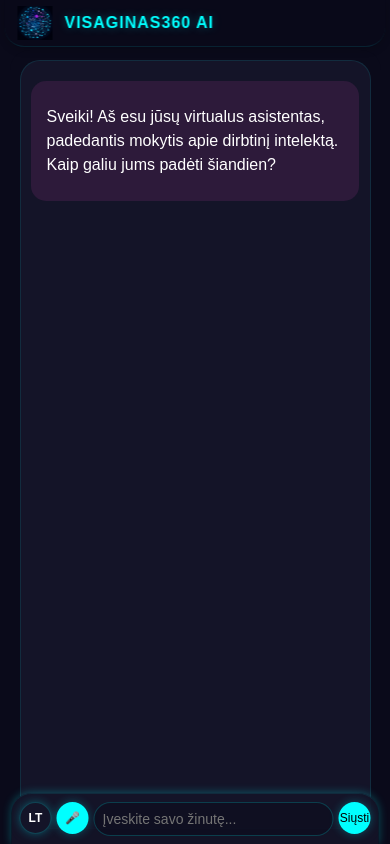
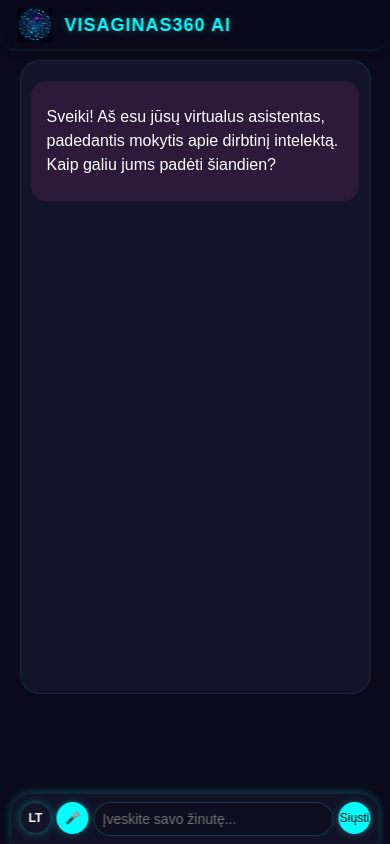
Before and after one commit to tikserziku/Visaginas360_AI_chat, a Flask app: page / in a window 390 px wide. Run offline with Flask 2, Linux system fonts and the light colour scheme.

Commit message:
Update styles.css

```diff
--- a/static/styles.css
+++ b/static/styles.css
@@ -65,8 +65,10 @@ body {
   flex-direction: column;
   height: calc(100vh - 200px);
   overflow-y: auto;
-  background: var(--bg-color); /* Добавлен фоновый цвет */
+  background: var(--bg-color);
   border-radius: var(--border-radius);
+  padding-bottom: 70px; /* Добавить отступ для поля ввода */
+  position: relative; /* Добавить */
 }
 
 #chat-messages {
@@ -75,7 +77,7 @@ body {
   padding: 15px;
   background: var(--chat-bg);
   border-radius: var(--border-radius);
-  margin-bottom: 10px;
+  margin-bottom: 60px; /* Увеличить отступ */
   border: 1px solid rgba(0, 255, 255, 0.1);
 }
 /* Navigation */
@@ -115,13 +117,14 @@ body {
   max-width: 500px;
   width: 90%;
   padding: 5px;
-  background: rgba(20, 20, 40, 0.9);
+  background: rgba(20, 20, 40, 0.95);
   display: flex;
   gap: 10px;
   z-index: 101;
   box-shadow: var(--neon-shadow);
   border-top: 1px solid rgba(0, 255, 255, 0.1);
   border-radius: var(--border-radius) var(--border-radius) 0 0;
+  backdrop-filter: blur(10px); /* Добавить */
 }
 
 
@@ -547,26 +550,24 @@ body {
 
 /* Media Queries */
 @media (max-width: 768px) {
-  /* Layout */
   .chat-container {
-    margin-top: 50px;  /* Reduced top margin */
-    padding: 10px;      /* Smaller padding */
-    height: calc(100vh - 70px);
+    margin-top: 50px;
+    padding: 10px;
+    height: calc(100vh - 140px);
+    padding-bottom: 80px; /* Добавить */
   }
 
   #chat-messages {
     padding: 10px;
-    margin-bottom: 5px;
+    margin-bottom: 70px; /* Увеличить */
   }
 
-  .navbar { padding: 8px 15px; }
-  .brand-name { font-size: 16px; }
-
-  /* Input Area */
   .input-container {
     padding: 8px;
-    gap: 5px;  /* Smaller gap between elements */
+    gap: 5px;
+    bottom: 0;
   }
+}
 
 
   .input-button, .language-button {
@@ -620,6 +621,7 @@ body {
 /* iOS height fix */
 @supports (-webkit-touch-callout: none) {
   .chat-container {
-    height: -webkit-fill-available;  /* Takes up available space on iOS */
+    height: -webkit-fill-available;
+    padding-bottom: 80px; /* Добавить */
   }
 }
```
